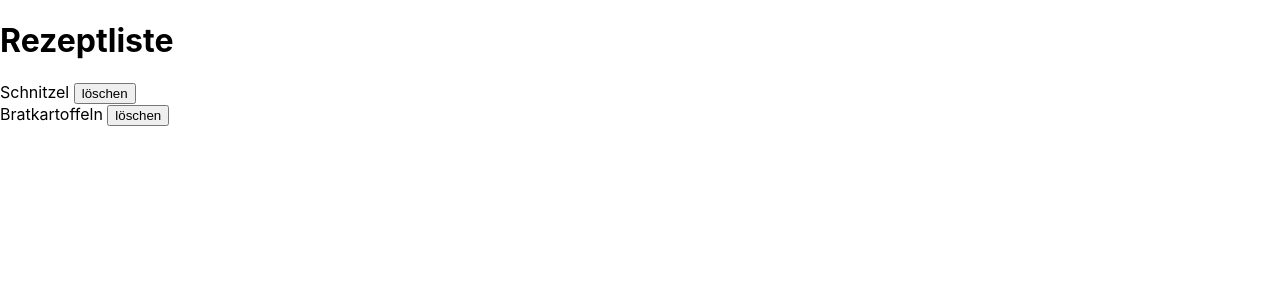
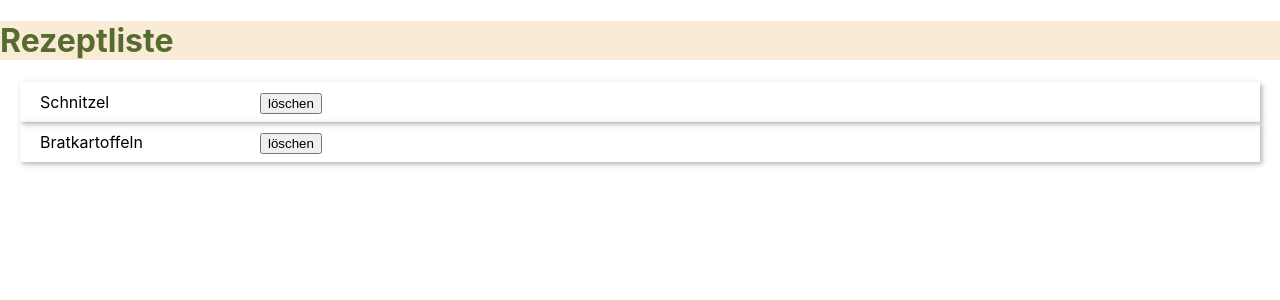
Before and after one commit to sspringer82/cookbook, a React (Create React App) app: page / in a window 1280 px wide. Shown: the top 300 px of the page. Built offline with nearby package versions, Linux system fonts and the light colour scheme; data requests are answered from the project's data file.

Commit message:
inline styling

```diff
--- /dev/null
+++ b/src/RecipeList.css
@@ -0,0 +1,4 @@
+.headline {
+  background-color: antiquewhite;
+  color: darkolivegreen;
+}
--- a/src/RecipeList.tsx
+++ b/src/RecipeList.tsx
@@ -2,6 +2,8 @@ import axios from 'axios';
 import React, { useEffect, useState } from 'react';
 import RecipeListItem from './RecipeListItem';
 import { Recipe } from './types/Recipe';
+
+import './RecipeList.css';
 
 function RecipeList(): React.ReactElement {
   const [headline] = useState<string>('Rezeptliste');
@@ -32,7 +34,7 @@ function RecipeList(): React.ReactElement {
 
   return (
     <div>
-      <h1>{headline}</h1>
+      <h1 className="headline">{headline}</h1>
       {recipes.map((recipe) => (
         <RecipeListItem
           recipe={recipe}
--- /dev/null
+++ b/src/RecipeListItem.css
@@ -0,0 +1,14 @@
+.RecipeListItemRow {
+  display: flex;
+  line-height: 40px;
+  margin: 0 20px;
+  box-shadow: 2px 2px 5px 0 rgba(150, 150, 150, 0.75);
+}
+
+.RecipeListItemTitle {
+  min-width: 200px;
+}
+
+.RecipeListItemPadding {
+  padding-left: 20px;
+}
--- a/src/RecipeListItem.tsx
+++ b/src/RecipeListItem.tsx
@@ -1,5 +1,7 @@
 import React, { useEffect } from 'react';
 import { Recipe } from './types/Recipe';
+import './RecipeListItem.css';
+import classNames from 'classnames';
 
 type Props = {
   recipe: Recipe;
@@ -13,10 +15,15 @@ function RecipeListItem({ recipe, onDelete }: Props): React.ReactElement {
     };
   }, [recipe.id]);
 
+  let titleClasses = classNames({
+    RecipeListItemTitle: true,
+    RecipeListItemPadding: true,
+  });
+
   return (
-    <div>
-      <div>
-        {recipe.title}{' '}
+    <div className="RecipeListItemRow">
+      <div className={titleClasses}>{recipe.title}</div>
+      <div className="RecipeListItemButton RecipeListItemPadding">
         <button
           onClick={() => {
             onDelete(recipe.id);
```
